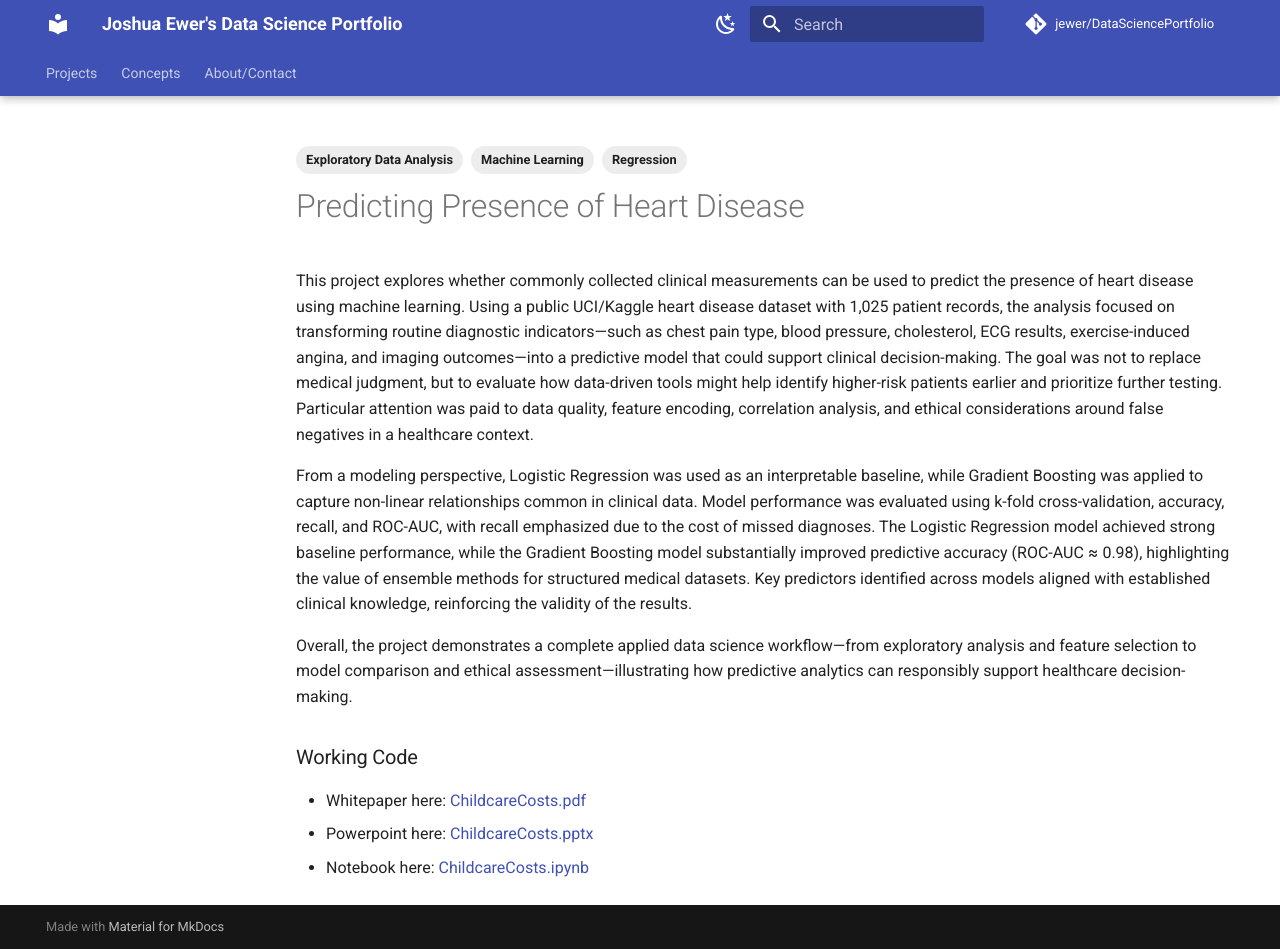
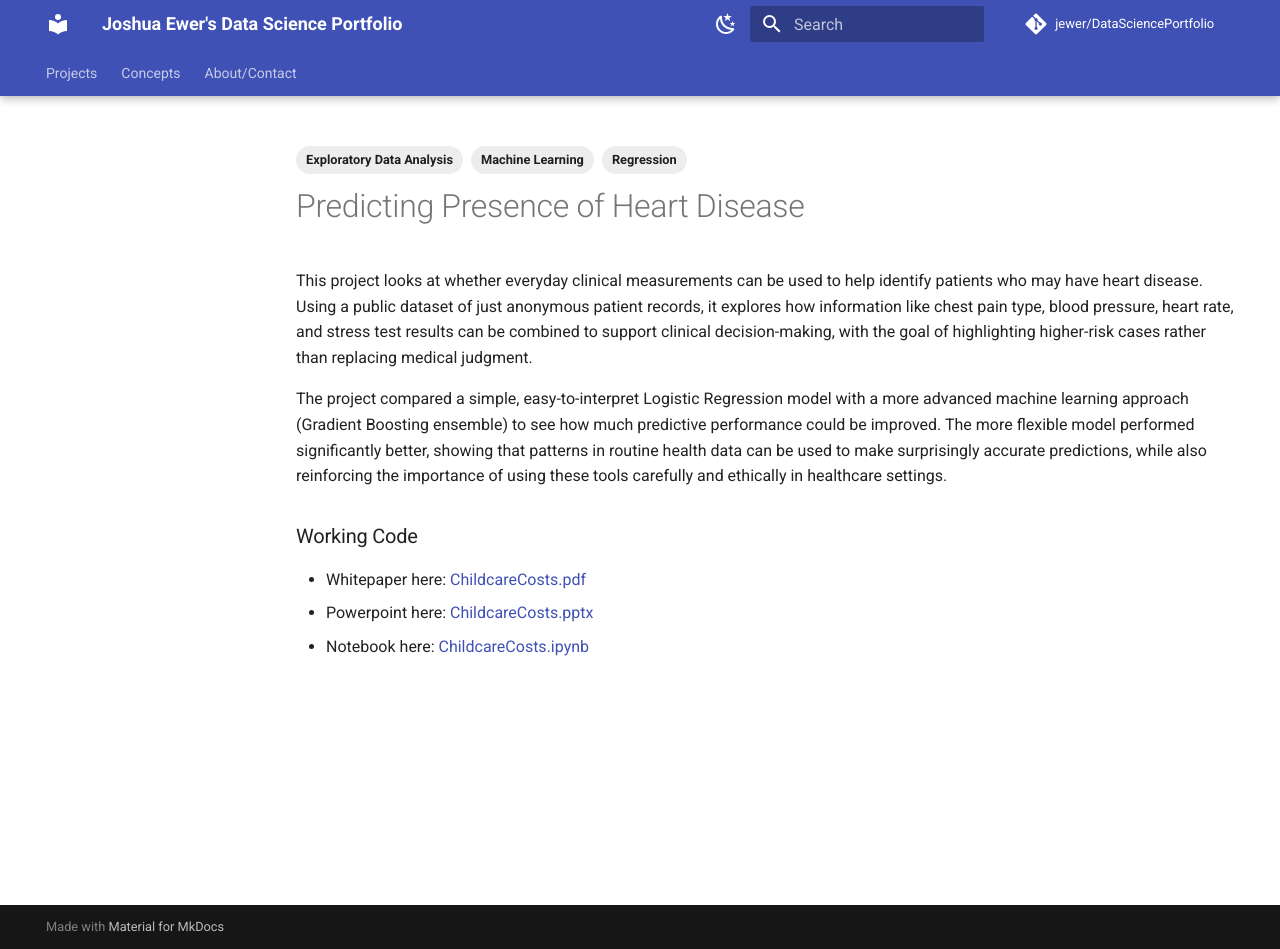
Before and after one commit to jewer/DataSciencePortfolio, an MkDocs documentation site: the page built from docs/projects/heart.md, in a window 1280 px wide and 949 px high. Built offline with MkDocs 1.6.1 and Material for MkDocs 9.7.7, drawn with Linux system fonts in a browser that asks for light colours; comment, search, counter and statistics services are not loaded.

Commit message:
Add heart writeup

```diff
--- a/docs/projects/heart.md
+++ b/docs/projects/heart.md
@@ -7,11 +7,9 @@ tags:
 
 # Predicting Presence of Heart Disease
 
-This project explores whether commonly collected clinical measurements can be used to predict the presence of heart disease using machine learning. Using a public UCI/Kaggle heart disease dataset with 1,025 patient records, the analysis focused on transforming routine diagnostic indicators—such as chest pain type, blood pressure, cholesterol, ECG results, exercise-induced angina, and imaging outcomes—into a predictive model that could support clinical decision-making. The goal was not to replace medical judgment, but to evaluate how data-driven tools might help identify higher-risk patients earlier and prioritize further testing. Particular attention was paid to data quality, feature encoding, correlation analysis, and ethical considerations around false negatives in a healthcare context.
+This project looks at whether everyday clinical measurements can be used to help identify patients who may have heart disease. Using a public dataset of just anonymous patient records, it explores how information like chest pain type, blood pressure, heart rate, and stress test results can be combined to support clinical decision-making, with the goal of highlighting higher-risk cases rather than replacing medical judgment.
 
-From a modeling perspective, Logistic Regression was used as an interpretable baseline, while Gradient Boosting was applied to capture non-linear relationships common in clinical data. Model performance was evaluated using k-fold cross-validation, accuracy, recall, and ROC-AUC, with recall emphasized due to the cost of missed diagnoses. The Logistic Regression model achieved strong baseline performance, while the Gradient Boosting model substantially improved predictive accuracy (ROC-AUC ≈ 0.98), highlighting the value of ensemble methods for structured medical datasets. Key predictors identified across models aligned with established clinical knowledge, reinforcing the validity of the results.
-
-Overall, the project demonstrates a complete applied data science workflow—from exploratory analysis and feature selection to model comparison and ethical assessment—illustrating how predictive analytics can responsibly support healthcare decision-making.
+The project compared a simple, easy-to-interpret Logistic Regression model with a more advanced machine learning approach (Gradient Boosting ensemble) to see how much predictive performance could be improved. The more flexible model performed significantly better, showing that patterns in routine health data can be used to make surprisingly accurate predictions, while also reinforcing the importance of using these tools carefully and ethically in healthcare settings.
 
 ### Working Code
 - Whitepaper here: [ChildcareCosts.pdf](https://github.com/jewer/DataSciencePortfolio/blob/main/code/heart/HeartDisease.pdf)
```
Also changed, not shown: docs/projects/list.md (+26 -2 lines).
